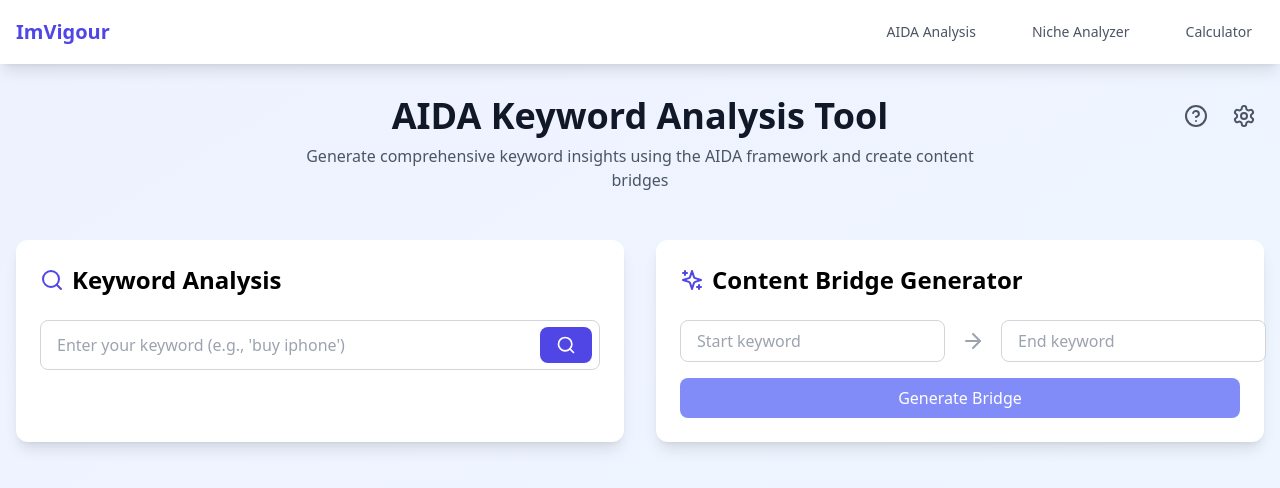
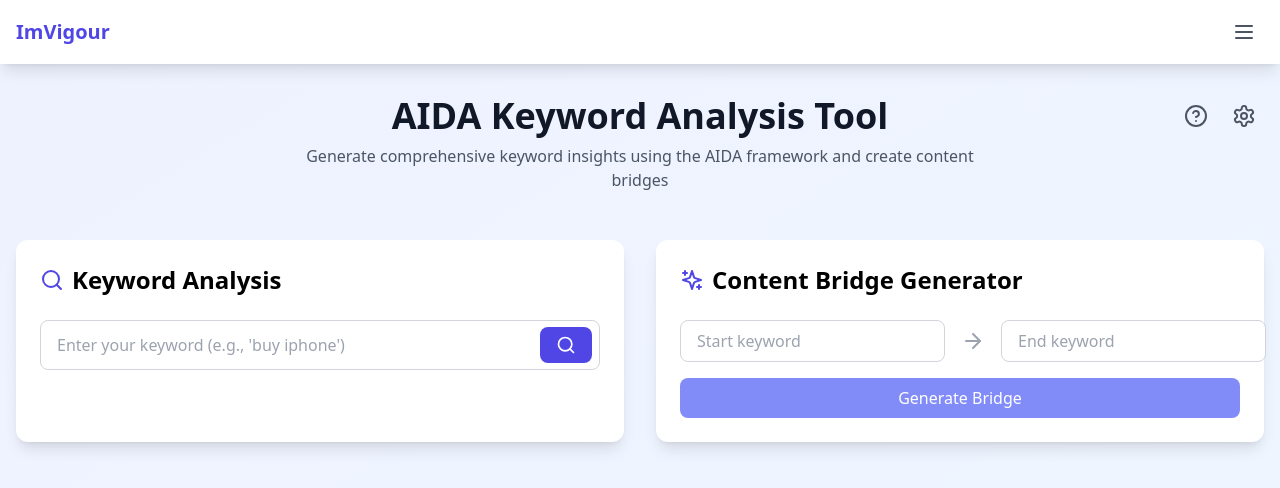
Before and after one commit to vigourpt/aidaKAT, a React (Vite) app: page / in a window 1280 px wide. Shown: the top 488 px of the page. Built offline with nearby package versions, Linux system fonts and the light colour scheme.

Commit message:
Update navigation to use hamburger menu for all screen sizes

```diff
--- a/src/components/Navigation.tsx
+++ b/src/components/Navigation.tsx
@@ -20,8 +20,8 @@ const Navigation = () => {
             </a>
           </div>
 
-          {/* Mobile menu button */}
-          <div className="md:hidden">
+          {/* Menu button - now shown at all screen sizes */}
+          <div>
             <button
               onClick={() => setIsMenuOpen(!isMenuOpen)}
               className="inline-flex items-center justify-center p-2 rounded-md text-gray-600 hover:text-indigo-600 hover:bg-gray-100 focus:outline-none"
@@ -34,23 +34,10 @@ const Navigation = () => {
               )}
             </button>
           </div>
-
-          {/* Desktop menu */}
-          <div className="hidden md:flex md:items-center md:space-x-8">
-            {links.map((link) => (
-              <a
-                key={link.href}
-                href={link.href}
-                className="text-gray-600 hover:text-indigo-600 px-3 py-2 rounded-md text-sm font-medium transition-colors"
-              >
-                {link.text}
-              </a>
-            ))}
-          </div>
         </div>
 
-        {/* Mobile menu */}
-        <div className={`md:hidden ${isMenuOpen ? 'block' : 'hidden'}`}>
+        {/* Menu - shown when open, hidden when closed */}
+        <div className={`${isMenuOpen ? 'block' : 'hidden'}`}>
           <div className="px-2 pt-2 pb-3 space-y-1">
             {links.map((link) => (
               <a
```
Also changed, not shown: 2 other files (tests, documents, lock files or other folders).
